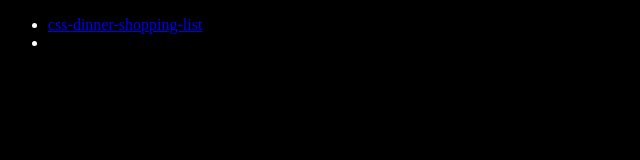
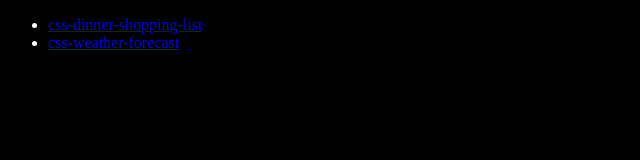
Before and after one commit to Viktoriya0387/Viktoriya0387.github.io, a plain HTML site: page index.html in a window 1280 px wide. Shown: the whole page, without its empty margins (0-640 px from the left). Drawn offline with Linux system fonts and the light colour scheme; files that its build step writes are made by us from their sources; files whose address does not match are found by name.

Commit message:
portfolio

```diff
--- a/index.html
+++ b/index.html
@@ -13,7 +13,7 @@
 		</li>
 
 		<li>
-			<a href="css-weather-forecast"></a>
+			<a href="css-weather-forecast">css-weather-forecast</a>
 		</li>
 	</ul>
 	<script src="js/script.js"></script>
```
